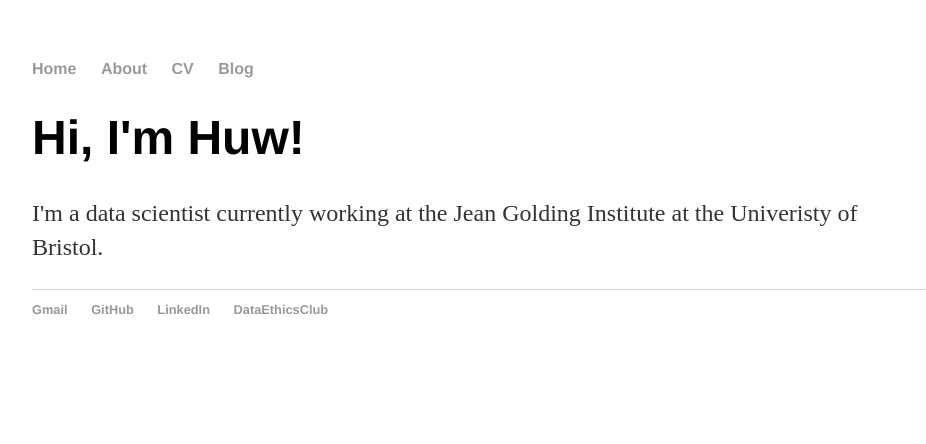
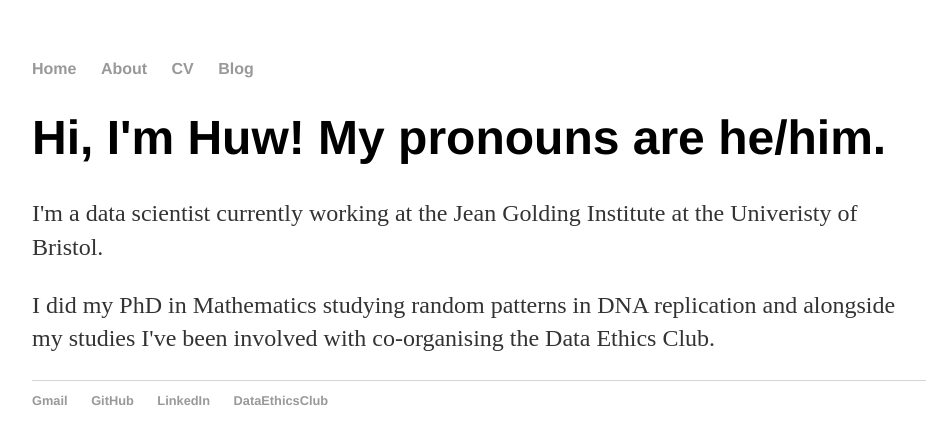
Before and after one commit to HuwWDay/HuwWDay.github.io, a Jekyll site: the page built from index.html, in a window 1280 px wide. Shown: the top 444 px of the page, without its empty margins (160-1086 px from the left). Built offline with Jekyll 4.4.1, drawn with Linux system fonts in a browser that asks for light colours.

Commit message:
Update index.html

```diff
--- a/index.html
+++ b/index.html
@@ -1,8 +1,9 @@
 ---
 layout: default
-title: Hank Quinlan, Horrible Cop
+title: Huw Day, Data Scientist
 ---
 <div class="blurb">
-		<h1>Hi, I'm Huw!</h1>
+		<h1>Hi, I'm Huw! My pronouns are he/him.</h1>
 		<p>I'm a data scientist currently working at the Jean Golding Institute at the Univeristy of Bristol.
+		<p>I did my PhD in Mathematics studying random patterns in DNA replication and alongside my studies I've been involved with co-organising the Data Ethics Club.
     		</div><!-- /.blurb -->
```
